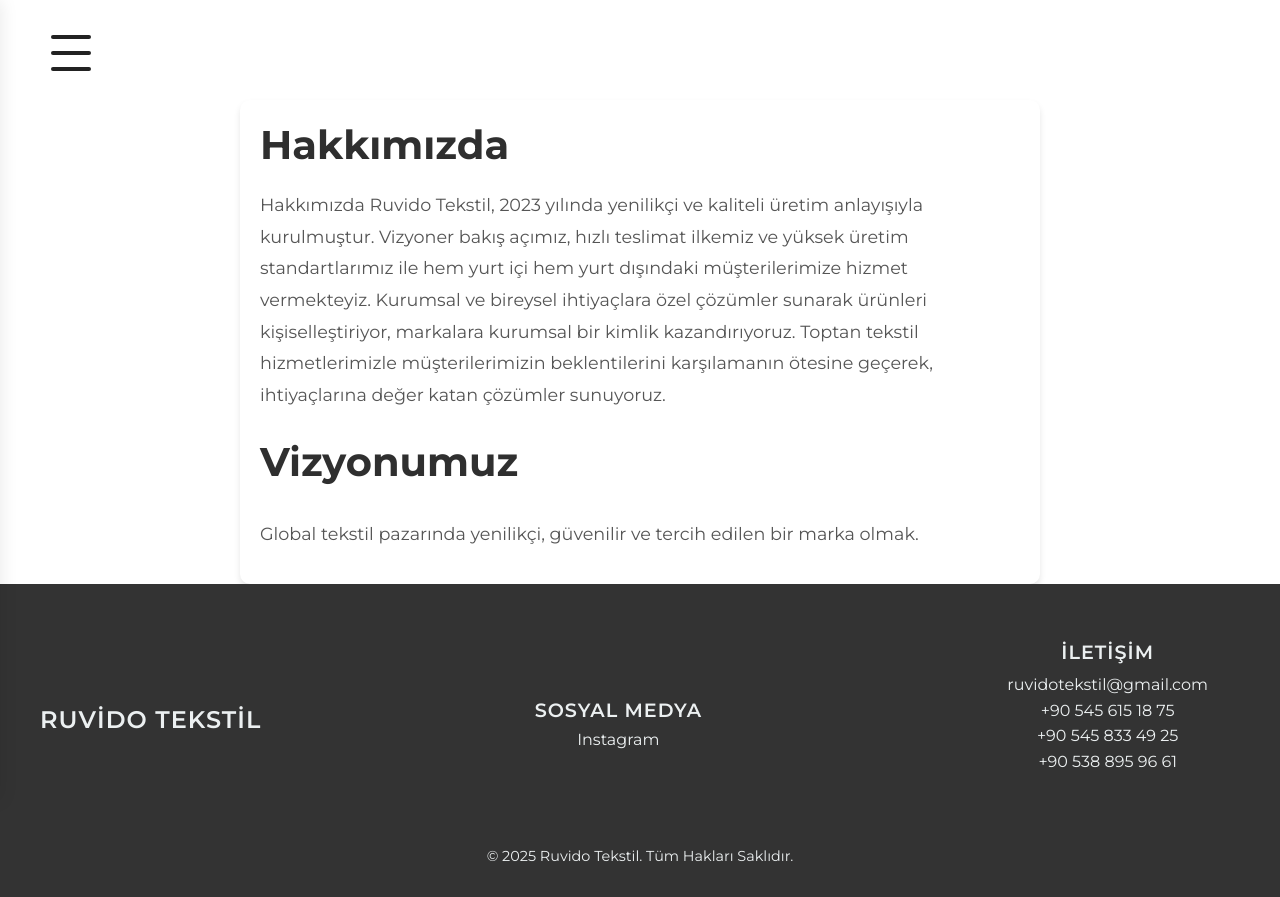
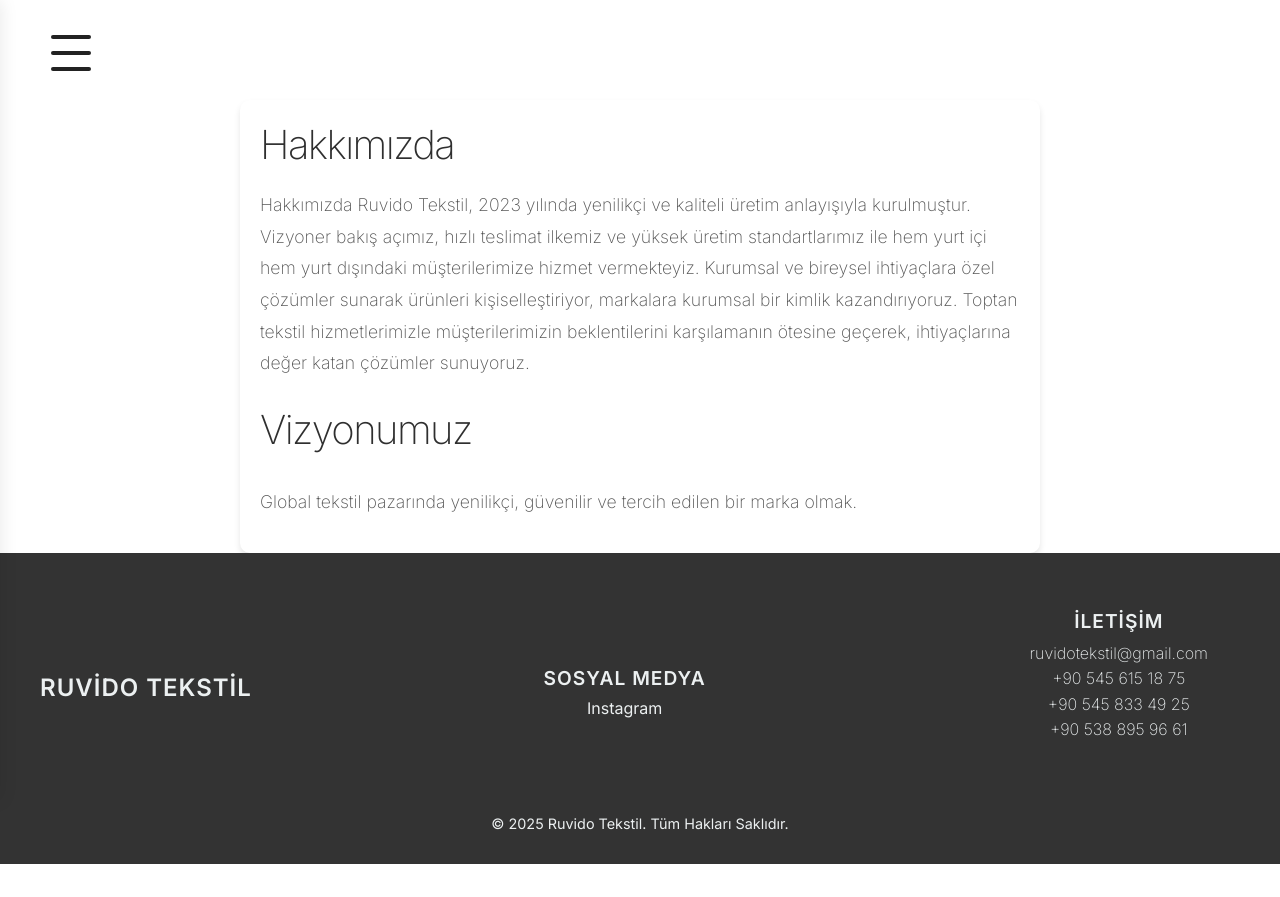
Before and after one commit to MertBlk/ruvidoTekstil, a React (Vite) app: page /about in a window 1280 px wide. After the commit the page ends 864 px from the top, so only its background shows below. Built offline with nearby package versions, Linux system fonts and the light colour scheme; the HTML template or start-up script is replaced by a standard one.

Commit message:
font değişti

```diff
--- a/index.html
+++ b/index.html
@@ -8,7 +8,7 @@
     <meta name="description" content="Ruvido Tekstil: Yüksek kaliteli kumaşlar, geniş ürün yelpazesi ve güvenilir hizmet." />
     <link rel="preconnect" href="https://fonts.googleapis.com">
     <link rel="preconnect" href="https://fonts.gstatic.com" crossorigin>
-    <link href="https://fonts.googleapis.com/css2?family=Montserrat:wght@100;200;300;400;500;600;700&display=swap" rel="stylesheet">
+    <link href="https://fonts.googleapis.com/css2?family=Inter:wght@100;200;300;400;500;600;700&display=swap" rel="stylesheet">
   </head>
   <body>
     <div id="root"></div>
--- a/src/Products.css
+++ b/src/Products.css
@@ -26,6 +26,9 @@
     border-radius: 0; /* Köşe yuvarlaklığı kaldırıldı */
     cursor: pointer;
     font-size: 1rem; /* Font boyutu biraz büyütüldü */
+    font-family: 'Inter', -apple-system, BlinkMacSystemFont, 'Helvetica Neue', Arial, sans-serif;
+    font-weight: 300; /* İnce yazı tipi */
+    letter-spacing: -0.01em; /* Modern görünüm */
     transition: color 0.3s ease, border-bottom-color 0.3s ease; /* Geçişler güncellendi */
     border-bottom: 2px solid transparent; /* Aktif durum için yer tutucu */
     /* box-shadow kaldırıldı */
@@ -34,7 +37,7 @@
 .filter-button.active {
     background-color: transparent; /* Arka plan kaldırıldı */
     color: var(--text-dark); /* Aktif renk text-dark oldu */
-    font-weight: 600; /* Kalın yazı */
+    font-weight: 400; /* Inter için daha zarif bir ağırlık */
     border-bottom-color: var(--accent-color); /* Alt çizgi rengi */
     /* transform kaldırıldı */
     /* box-shadow kaldırıldı */
@@ -100,6 +103,12 @@
 
 .product-card h3, .product-card p {
     text-align: left;
+    font-family: 'Inter', -apple-system, BlinkMacSystemFont, 'Helvetica Neue', Arial, sans-serif;
+}
+
+.product-card h3 {
+    font-weight: 400; /* Orta kalınlıkta başlık */
+    letter-spacing: -0.02em; /* Hafif negatif izleme */
 }
 
 .product-description {
@@ -109,6 +118,8 @@
     margin-bottom: 1rem;
     line-height: 1.4;
     font-style: italic;
+    font-weight: 300; /* İnce yazı */
+    font-family: 'Inter', -apple-system, BlinkMacSystemFont, 'Helvetica Neue', Arial, sans-serif;
 }
 
 .product-image {
--- a/src/Slider.css
+++ b/src/Slider.css
@@ -38,10 +38,10 @@
 .slide-content h2 {
   margin: 0 0 0.5rem 0;
   font-size: 3rem;
-  font-weight: 800;
+  font-weight: 200; /* Inter için daha ince stil */
+  font-family: 'Inter', -apple-system, BlinkMacSystemFont, 'Helvetica Neue', Arial, sans-serif;
+  letter-spacing: -0.04em; /* Modern görünüm için harfler arası mesafe */
   color: #fff;
-  font-family: 'Poppins', 'Arial', sans-serif;
-  letter-spacing: 1px;
   text-shadow: 0 2px 12px rgba(0,0,0,0.25);
 }
 
@@ -49,8 +49,9 @@
   margin: 0;
   font-size: 1.5rem;
   color: #fff;
-  font-family: 'Poppins', 'Arial', sans-serif;
-  font-weight: 400;
+  font-family: 'Inter', -apple-system, BlinkMacSystemFont, 'Helvetica Neue', Arial, sans-serif;
+  font-weight: 200; /* Daha ince metin */
+  letter-spacing: -0.01em; /* Hafif negatif izleme */
   text-shadow: 0 1px 8px rgba(0,0,0,0.18);
 }
 
--- a/src/index.css
+++ b/src/index.css
@@ -1,8 +1,8 @@
 
 
 
-/* Montserrat font import */
-@import url('https://fonts.googleapis.com/css2?family=Montserrat:wght@100;200;300;400;500;600;700&display=swap');
+/* Inter font import */
+@import url('https://fonts.googleapis.com/css2?family=Inter:wght@100;200;300;400;500;600;700&display=swap');
 
 :root {
   --text-dark: #333;
@@ -39,23 +39,31 @@
   padding: 0;
   box-sizing: border-box;
   overflow-x: hidden;
-  font-family: 'Montserrat', -apple-system, BlinkMacSystemFont, 'Helvetica Neue', Arial, sans-serif;
+  font-family: 'Inter', -apple-system, BlinkMacSystemFont, 'Helvetica Neue', Arial, sans-serif;
   display: flex;
   flex-direction: column;
 }
 
-/* Başlıklar için Montserrat fontunu kullan */
+/* Başlıklar için Inter fontunu kullan */
 h1, h2, h3, h4, h5, h6 {
-  font-family: 'Montserrat', -apple-system, BlinkMacSystemFont, 'Helvetica Neue', Arial, sans-serif;
-  color: #222; /* Bu renk değişken olarak eklenebilir veya kalabilir */
-  font-weight: 700;
+  font-family: 'Inter', -apple-system, BlinkMacSystemFont, 'Helvetica Neue', Arial, sans-serif;
+  color: #151515; /* Bu renk değişken olarak eklenebilir veya kalabilir */
+  font-weight: 300; /* Daha ince görünüm için 300 değerini kullanıyoruz */
   margin-bottom: 1rem;
+  letter-spacing: -0.03em; /* İnce ve modern görünüm için harfler arası mesafeyi azaltıyoruz */
+}
+
+/* Özel olarak ana başlıkları daha ince yapıyoruz */
+h1, h2 {
+  font-weight: 200; /* Ana başlıklar için ekstra ince */
+  letter-spacing: -0.04em; /* Biraz daha fazla negatif izleme */
 }
 
 /* p etiketleri için yeni font ailesini ayarla */
 p {
-  font-family: 'Montserrat', -apple-system, BlinkMacSystemFont, 'Helvetica Neue', Arial, sans-serif;
+  font-family: 'Inter', -apple-system, BlinkMacSystemFont, 'Helvetica Neue', Arial, sans-serif;
   line-height: 1.6;
+  font-weight: 200; /* Normal metin için standart ağırlık */
 }
 
 a {
--- a/src/navbar2.css
+++ b/src/navbar2.css
@@ -5,7 +5,7 @@
   padding: 1.2rem 1.2rem 0.8rem 1.2rem; /* Daha dar padding */
   background: rgba(255, 255, 255, 0);
   min-height: 100px;
-  font-family: 'Montserrat', 'Riviera Nights', 'Gill Alt One MT', Helvetica, Arial, sans-serif;
+  font-family: 'Inter', -apple-system, BlinkMacSystemFont, 'Helvetica Neue', Arial, sans-serif;
   position: fixed;
   top: 0;
   left: 0;
@@ -86,10 +86,11 @@
 }
 .search-area span {
   font-size: 1rem;
-  letter-spacing: 1px;
+  letter-spacing: 0.5px;
   color: #222;
   margin-bottom: 2px;
-  font-family: 'Montserrat', 'Riviera Nights', 'Gill Alt One MT', Helvetica, Arial, sans-serif;
+  font-weight: 300; /* Zarif bir görünüm için */
+  font-family: 'Inter', -apple-system, BlinkMacSystemFont, 'Helvetica Neue', Arial, sans-serif;
 }
 .search-area input {
   border: none;
@@ -100,7 +101,7 @@
   font-size: 1rem;
   margin-bottom: 0;
   padding: 2px 0 2px 0;
-  font-family: 'Montserrat', 'Riviera Nights', 'Gill Alt One MT', Helvetica, Arial, sans-serif;
+  font-family: 'Inter', -apple-system, BlinkMacSystemFont, 'Helvetica Neue', Arial, sans-serif;
 }
 .search-underline {
   width: 100%;
@@ -123,11 +124,11 @@
 .menu-links a {
   font-size: 1rem;
   color: #222;
-  letter-spacing: 1px;
+  letter-spacing: 0.5px;
   text-decoration: none;
-  font-weight: 400;
+  font-weight: 300; /* Daha ince görünüm için 300 */
   transition: color 0.2s;
-  font-family: 'Montserrat', 'Riviera Nights', 'Gill Alt One MT', Helvetica, Arial, sans-serif;
+  font-family: 'Inter', -apple-system, BlinkMacSystemFont, 'Helvetica Neue', Arial, sans-serif;
 }
 .menu-links a:hover {
   color: #888;
@@ -174,12 +175,12 @@
   font-size: 1.1rem;
   color: #222;
   text-decoration: none;
-  font-weight: 500;
-  letter-spacing: 1px;
+  font-weight: 300; /* Daha zarif bir görünüm için daha ince */
+  letter-spacing: 0.5px;
   padding: 0.5rem 0;
   border-bottom: 1px solid #eee;
   margin-top: 1.2rem; /* Üst boşluk eklendi */
-  font-family: 'Montserrat', 'Riviera Nights', 'Gill Alt One MT', Helvetica, Arial, sans-serif;
+  font-family: 'Inter', -apple-system, BlinkMacSystemFont, 'Helvetica Neue', Arial, sans-serif;
 }
 .mobile-menu a:first-child {
   margin-top: 3.7rem;
```
